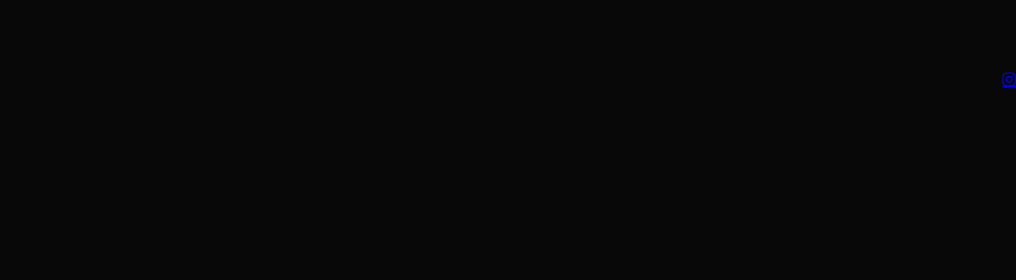
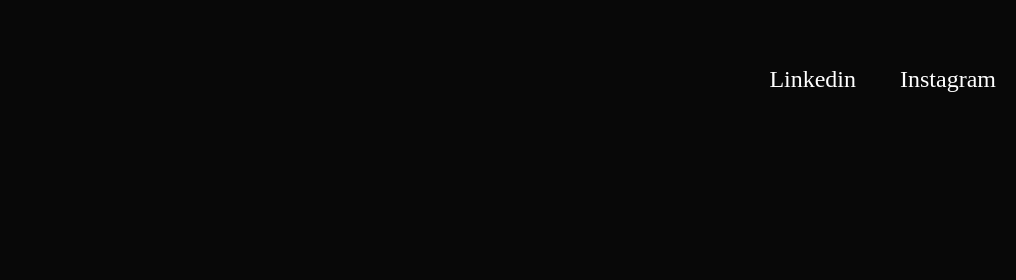
Before and after one commit to Singh25dec/Khushi_Portfolio, a plain HTML site: page index.html in a window 1280 px wide. Shown: the top 280 px of the page, 264-1280 px from the left. Drawn offline with Linux system fonts and the light colour scheme.

Commit message:
added Link

```diff
--- a/index.html
+++ b/index.html
@@ -16,12 +16,12 @@
 
             <nav>
                 <img src="images/logo.png" class="logo">
+
+
             <ul>
 
-
-             <a href="https://in.linkedin.com/in/khushi-kumari-singh-616185215" class="fa fa-linkdin"></a>
-             <a href="https://www.instagram.com/ks_euphoria/" class="fa fa-instagram"></a>
-
+            <li><a href="https://in.linkedin.com/in/khushi-kumari-singh-616185215">Linkedin</a></li>
+            <li> <a href="https://www.instagram.com/ks_euphoria/">Instagram</a></li>
             </ul>
             </nav>
 
--- a/style.css
+++ b/style.css
@@ -25,7 +25,7 @@ nav ul li{
 nav ul li a{
     text-decoration: none;
     color:#fff;
-    font-size: 18px;
+    font-size: 24px;
     /* border-bottom: 2.5px solid #ff004f; */
 
 }
@@ -99,9 +99,11 @@ nav ul li a:hover {
 .box-container{
 
   display: grid;
+
   /* grid-template-columns: repeat(auto-fit, minmax(270px, 1fr)); */
   grid-template-columns: auto auto auto ;
   gap:1px;
+
 }
 
 .box img{
```
